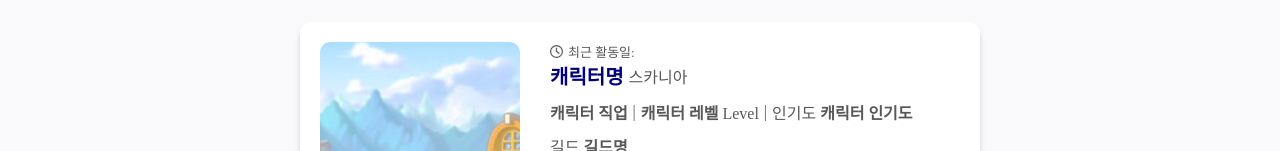
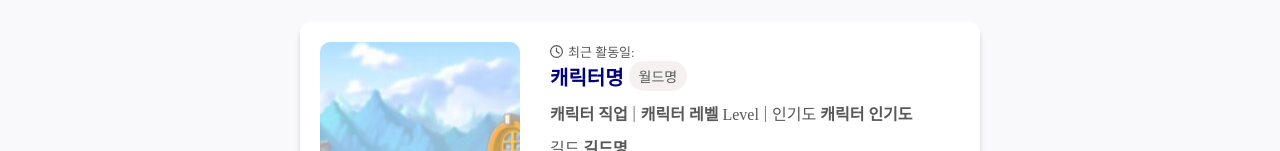
Before and after one commit to ChoiHyebin/MapleHub, a React (Vite) app: page /info in a window 1280 px wide. Shown: the part 233-384 px from the top of the page. Built offline with nearby package versions, Linux system fonts and the light colour scheme; a web font is replaced by a local one.

Commit message:
style: 불편한 부분 개선

```diff
--- a/src/pages/Info/Character.css
+++ b/src/pages/Info/Character.css
@@ -42,3 +42,9 @@
   font-size: 20px;
   color: navy;
 }
+.char-world {
+  background-color: #f7f0f0;
+  border-radius: 20px;
+  padding: 5px 10px;
+  font-size: 14px;
+}
--- a/src/pages/Info/Character.tsx
+++ b/src/pages/Info/Character.tsx
@@ -20,7 +20,7 @@ const Character: React.FC = () => {
         <div>
           <div className="char-flex">
             <b className="char-name">캐릭터명</b>
-            <p>스카니아</p>
+            <p className="char-world">월드명</p>
           </div>
 
           <div className="char-flex">
--- a/src/pages/Info/Info.css
+++ b/src/pages/Info/Info.css
@@ -6,10 +6,13 @@
   gap: 20px;
 }
 
-.info-container > a {
+.info-container > p {
+  display: flex;
+}
+.info-container > p > a {
   display: flex;
   align-items: center;
 }
-.info-container > a:hover {
+.info-container > p > a:hover {
   color: black;
 }
--- a/src/pages/Info/Info.tsx
+++ b/src/pages/Info/Info.tsx
@@ -8,10 +8,12 @@ import './Info.css';
 const Info: React.FC = () => {
   return (
     <div className="info-container">
-      <a href="/">
-        <FaAngleLeft />
-        홈으로
-      </a>
+      <p>
+        <a href="/">
+          <FaAngleLeft />
+          홈으로
+        </a>
+      </p>
 
       <div>
         <Character />
```
